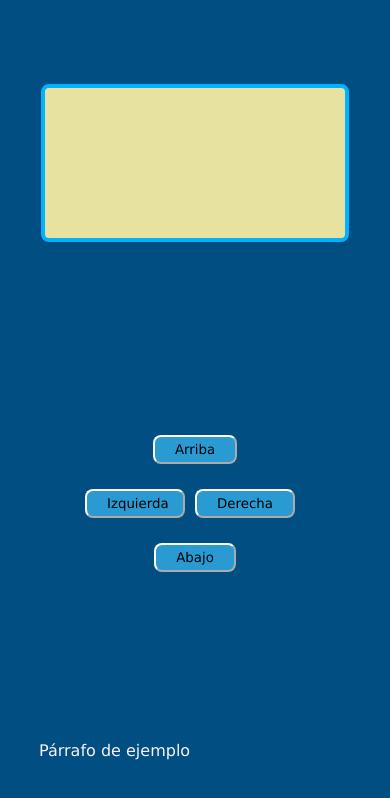
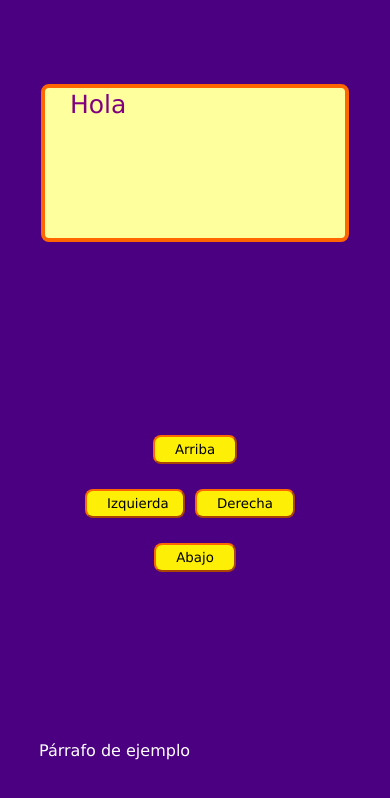
Before and after one commit to AlexanderHuisa/Taller-Practico-JS, a plain HTML site: page index.html in a window 390 px wide. Drawn offline with Linux system fonts and the light colour scheme.

Commit message:
commit de prueba

```diff
--- a/game.js
+++ b/game.js
@@ -2,8 +2,15 @@ const canvas = document.querySelector('#game');
 const game = canvas.getContext('2d');
 
 
-window.addEventListener('load', startGame);
+window.addEventListener('load', startGame);  //carga la funcion del juego una vez carga todo el html, esto para evitar futuros problemas con canvas
 
 function startGame(){
+    //game.fillRect(0,0,100,100);
+    //game.clearRect(50,50,50,50);
+
+    game.font='25px Verdana';
+    game.fillStyle = 'purple';
+    game.textAlign = 'left';
+    game.fillText('Hola', 25, 25);
 
 }
--- a/styles.css
+++ b/styles.css
@@ -1,6 +1,6 @@
 body {
-    background-color: rgb(0, 78, 130);
-    color: #f8f2f2;
+    background-color: indigo;
+    color: #fff;
     font-family: Verdana, Geneva, Tahoma, sans-serif;
     margin: 0;
     padding: 0;
@@ -16,9 +16,9 @@ body {
   }
 
   canvas {
-    border: 4px solid #00b3ff;
+    border: 4px solid #ff6600;
     border-radius: 8px;
-    background-color: #e8e2a0;
+    background-color: #feff9d;
   }
 
   .btns {
@@ -30,15 +30,14 @@ canvas {
   }
 
   button {
-    background-color: #2a9ad2;
+    background-color: #fdef05;
     border-radius: 8px;
-    border-color: #ffffff;
+    border-color: #ff6600;
     font-family: inherit;
     margin: 0;
     padding: 5px 20px;
     width: 100px;
   }
-
   button:not(:last-child) {
     margin-right: 10px;
   }
@@ -58,13 +57,6 @@ p {
   }
 
   @media (max-width: 440px) {
-    button {
-        margin-top: 25px;
+    button { margin-top: 25px; }
+    #up, #down { margin-left: 100%; margin-right: 100%; }
   }
-
-    #up,
-    #down {
-        margin-left: 100%;
-        margin-right: 100%;
-    }
-}
```
Lines whose indentation alone changed are shown as unchanged.
